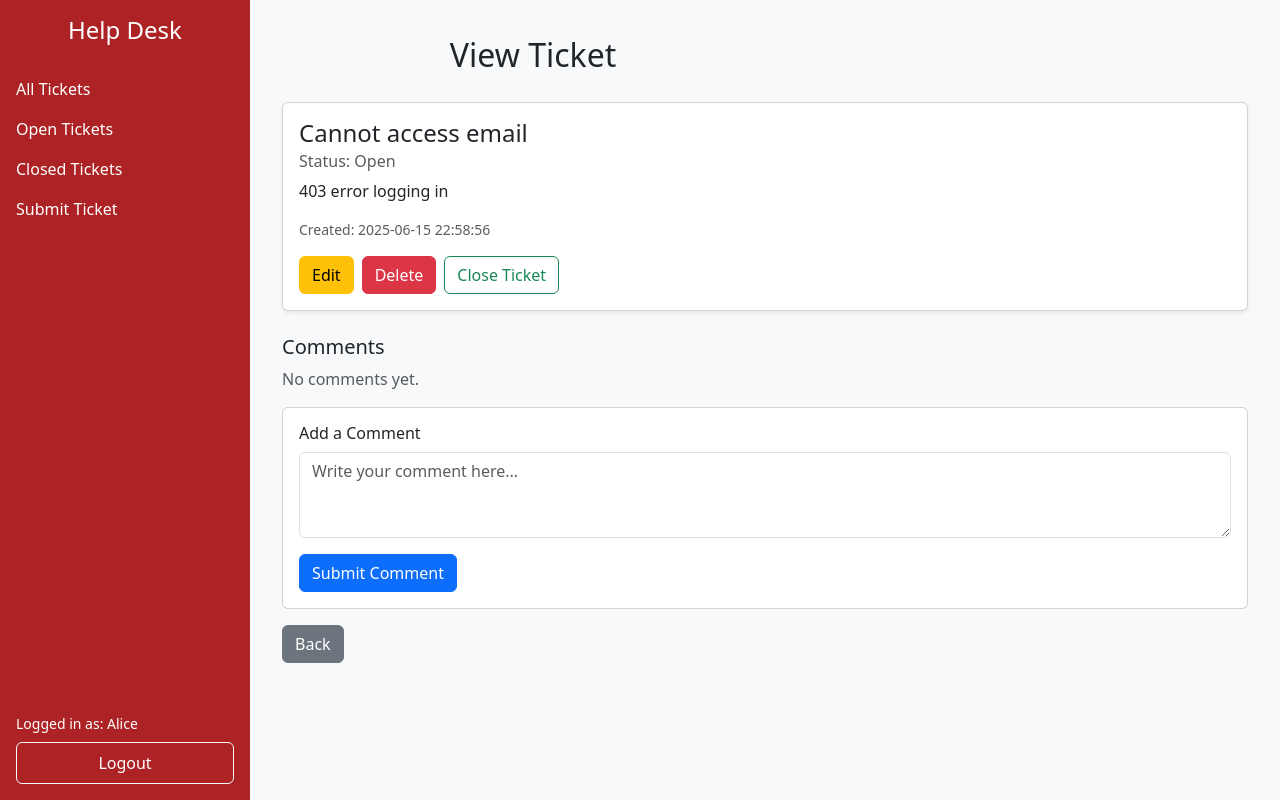
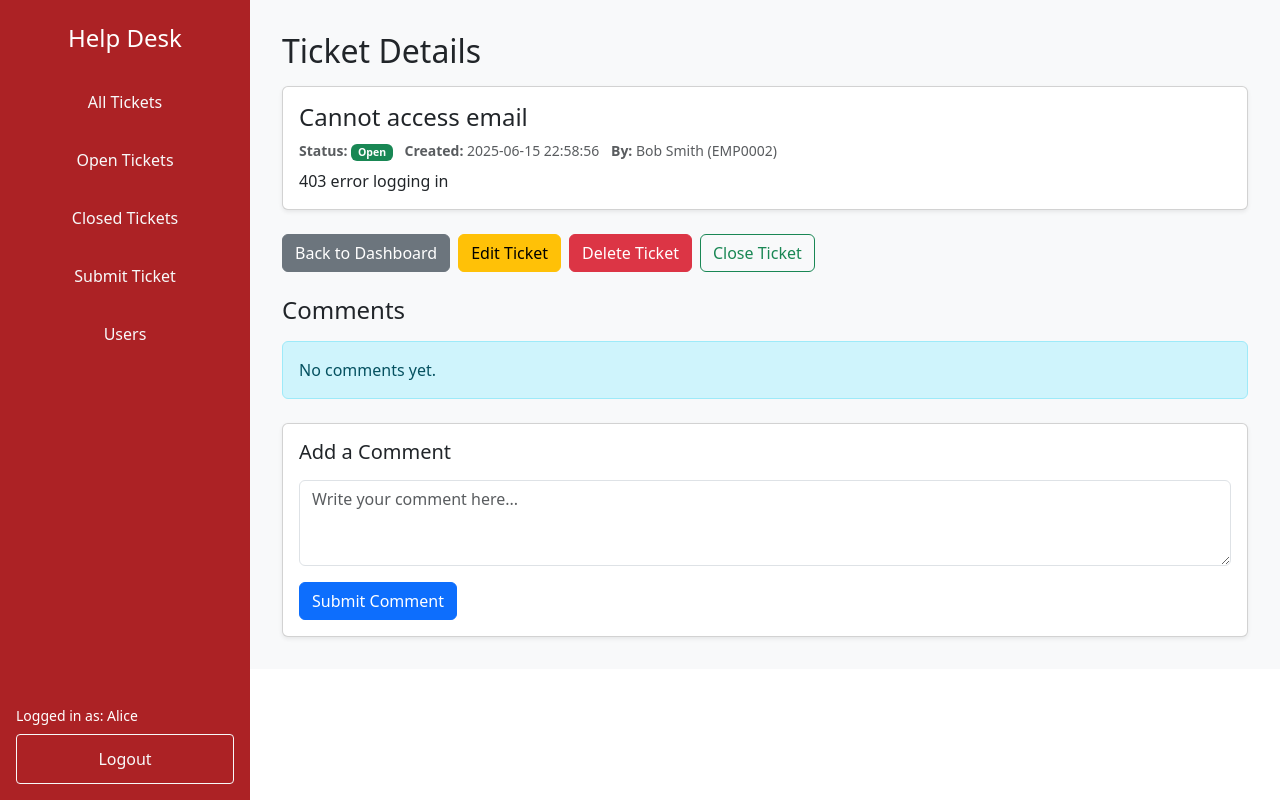
Before and after one commit to FatimahJaved2004/HelpDeskBackend, a Flask app: page /ticket/1 in a window 1280 px wide. Run offline with Flask 3, Linux system fonts and the light colour scheme; a user stored in the database is signed in; data comes from the database, SQL or seed files in the repository; both versions use the stored data as it was after the commit.

Commit message:
added the ability to view users and their tickets

```diff
--- a/app.py
+++ b/app.py
@@ -239,7 +239,14 @@ def view_ticket(ticket_id):
     if 'user_id' not in session:
         return redirect(url_for('login'))
     db = get_db()
-    ticket = db.execute('SELECT * FROM tickets WHERE id = ?', (ticket_id,)).fetchone()
+    ticket = db.execute('''
+        SELECT t.*,
+            u.employee_id,
+            u.first_name || ' ' || u.last_name AS creator_name
+        FROM tickets t
+        JOIN users u ON t.user_id = u.id
+        WHERE t.id = ?
+    ''', (ticket_id,)).fetchone()
     comments = db.execute('''
         SELECT c.content, c.created_at, u.first_name || ' ' || u.last_name AS author
         FROM comments c
@@ -285,6 +292,34 @@ def delete_ticket(ticket_id):
     flash('Ticket deleted successfully.', 'success')
     return redirect(url_for('dashboard'))
 
+@app.route('/admin/users')
+def view_users():
+    if session.get('role') != 'admin':
+        flash('You are not authorised to view this page.', 'error')
+        return redirect(url_for('dashboard'))
+    db = get_db()
+    users = db.execute('SELECT * FROM users').fetchall()
+    return render_template('view_users.html', users=users)
+
+@app.route('/users/<int:user_id>/tickets')
+def view_user_tickets(user_id):
+    if session.get('role') != 'admin':
+        flash('You are not authorised to view this.', 'error')
+        return redirect(url_for('dashboard'))
+
+    db = get_db()
+    user = db.execute('SELECT * FROM users WHERE id = ?', (user_id,)).fetchone()
+    if not user:
+        flash('User not found.', 'error')
+        return redirect(url_for('view_users'))
+
+    tickets = db.execute('''
+        SELECT * FROM tickets WHERE user_id = ? ORDER BY id DESC
+    ''', (user_id,)).fetchall()
+
+    return render_template('view_user_tickets.html', user=user, tickets=tickets)
+
+
 # --- Run ---
 if __name__ == '__main__':
     if not os.path.exists(app.config['DATABASE']):
--- /dev/null
+++ b/static/css/style.css
@@ -0,0 +1,35 @@
+.sidebar {
+  width: 250px;
+  position: fixed;
+  top: 0;
+  bottom: 0;
+  left: 0;
+  background-color: lab(33.64% 57.08 46.95 / 0.867);
+  color: #fff;
+  display: flex;
+  flex-direction: column;
+  justify-content: space-between;
+}
+
+.sidebar a {
+  color: #f8f9fa; /* Bootstrap light color */
+  text-decoration: none;
+  display: block;
+  padding: 0.75rem 1rem;
+  border-radius: 0.25rem;
+  transition: background-color 0.2s, color 0.2s;
+}
+
+.sidebar a:hover {
+  background-color: rgba(255, 255, 255, 0.2);
+  color: #fff;
+}
+
+.main-content {
+  padding: 2rem;
+  background-color: #f8f9fa;
+}
+
+.with-sidebar {
+  margin-left: 250px;
+}
--- a/templates/base_dashboard.html
+++ b/templates/base_dashboard.html
@@ -7,60 +7,32 @@
 
   <!-- Bootstrap 5 CSS -->
   <link href="https://cdn.jsdelivr.net/npm/bootstrap@5.3.3/dist/css/bootstrap.min.css" rel="stylesheet">
-  <style>
-    body {
-      min-height: 100vh;
-      display: flex;
-    }
-    .sidebar {
-      width: 250px;
-      background-color: lab(33.64% 57.08 46.95 / 0.867);
-      color: #fff;
-      display: flex;
-      flex-direction: column;
-      justify-content: space-between;
-    }
-    .sidebar .nav-links {
-      padding: 1rem;
-    }
-    .sidebar a {
-      color: #fff;
-      text-decoration: none;
-      display: block;
-      padding: 0.5rem 0;
-    }
-    .sidebar a:hover {
-      background-color: rgba(255,255,255,0.1);
-      padding-left: 0.5rem;
-      border-radius: 4px;
-    }
-    .main-content {
-      flex-grow: 1;
-      padding: 2rem;
-      background-color: #f8f9fa;
-    }
-  </style>
+  <link href="{{ url_for('static', filename='css/style.css') }}" rel="stylesheet">
+
+
   {% block head %}{% endblock %}
 </head>
 <body>
-
-  <!-- Sidebar -->
+  {% if session.get('user_id') %}
     <div class="sidebar">
       <div class="nav-links">
-      <h4 class="text-center mb-4">Help Desk</h4>
-      <a href="{{ url_for('dashboard') }}">All Tickets</a>
-      <a href="{{ url_for('dashboard') }}?status=Open">Open Tickets</a>
-      <a href="{{ url_for('dashboard') }}?status=Closed">Closed Tickets</a>
-      <a href="{{ url_for('submit_ticket') }}">Submit Ticket</a>
+        <h4 class="text-center mt-4 mb-4">Help Desk</h4>
+        <a href="{{ url_for('dashboard') }}" class="btn w-100 mb-2">All Tickets</a>
+        <a href="{{ url_for('dashboard') }}?status=Open" class="btn w-100 mb-2">Open Tickets</a>
+        <a href="{{ url_for('dashboard') }}?status=Closed" class="btn w-100 mb-2">Closed Tickets</a>
+        <a href="{{ url_for('submit_ticket') }}" class="btn w-100 mb-2">Submit Ticket</a>
+        {% if session.get('role') == 'admin' %}
+          <a href="{{ url_for('view_users') }}" class="btn w-100 mb-2">Users</a>
+        {% endif %}
       </div>
       <div class="p-3">
         <div class="small mb-2">Logged in as: {{ session.get('first_name', 'Guest') }}</div>
         <a href="{{ url_for('logout') }}" class="btn btn-outline-light w-100">Logout</a>
       </div>
     </div>
+  {% endif %}
 
-  <!-- Main Content -->
-<div class="main-content">
+  <div class="main-content {% if session.get('user_id') %}with-sidebar{% endif %}">
     {% with messages = get_flashed_messages(with_categories=true) %}
       {% if messages %}
         <div class="mb-3">
@@ -77,9 +49,9 @@
     {% block content %}{% endblock %}
   </div>
 
-
-  <!-- Bootstrap JS -->
   <script src="https://cdn.jsdelivr.net/npm/bootstrap@5.3.3/dist/js/bootstrap.bundle.min.js"></script>
   {% block scripts %}{% endblock %}
 </body>
+
+
 </html>
--- a/templates/view_ticket.html
+++ b/templates/view_ticket.html
@@ -3,55 +3,72 @@
 {% block title %}View Ticket{% endblock %}
 
 {% block content %}
-<div class="d-flex align-items-center mb-4">
-  <h2 class="me-3" style="visibility: hidden;">Help Desk</h2>
-  <h2 class="mb-0">View Ticket</h2>
+<div class="mb-4">
+  <h2 class="mb-3">Ticket Details</h2>
+
+  <div class="card shadow-sm">
+    <div class="card-body">
+      <h4 class="mb-2">{{ ticket['title'] }}</h4>
+
+      <div class="mb-2 text-muted small">
+        <span class="me-2">
+          <strong>Status:</strong>
+          <span class="badge {{ 'bg-danger' if ticket['status'] == 'Closed' else 'bg-success' }}">
+            {{ ticket['status'] }}
+          </span>
+        </span>
+        <span class="me-2"><strong>Created:</strong> {{ ticket['created_at'] }}</span>
+        <span><strong>By:</strong> {{ ticket['creator_name'] }} ({{ ticket['employee_id'] }})</span>
       </div>
 
-<div class="card shadow-sm mb-4">
-  <div class="card-body">
-    <h4 class="card-title">{{ ticket['title'] }}</h4>
-    <h6 class="card-subtitle mb-2 text-muted">Status: {{ ticket['status'] }}</h6>
-    <p class="card-text">{{ ticket['description'] }}</p>
-    <p class="text-muted small">Created: {{ ticket['created_at'] }}</p>
-
-    <div class="d-flex flex-wrap align-items-center gap-2 mt-3">
-      {% if session['user_id'] == ticket['user_id'] or session['role'] == 'admin' %}
-        <a href="{{ url_for('edit_ticket', ticket_id=ticket['id']) }}" class="btn btn-warning">Edit</a>
-      {% endif %}
-
-      {% if session['role'] == 'admin' %}
-        <form method="POST" action="{{ url_for('delete_ticket', ticket_id=ticket['id']) }}" class="m-0 p-0" onsubmit="return confirm('Are you sure you want to delete this ticket?');">
-          <button type="submit" class="btn btn-danger">Delete</button>
-        </form>
-      {% endif %}
-
-      {% if ticket['status'] != 'Closed' and session['role'] == 'admin' %}
-        <form method="POST" action="{{ url_for('close_ticket', ticket_id=ticket['id']) }}" class="m-0 p-0">
-          <button type="submit" class="btn btn-outline-success">Close Ticket</button>
-        </form>
-      {% endif %}
+      <p class="mb-0">{{ ticket['description'] }}</p>
     </div>
   </div>
 </div>
 
-<h5>Comments</h5>
+<div class="d-flex flex-wrap gap-2 mb-4">
+  <a href="{{ url_for('dashboard') }}" class="btn btn-secondary">Back to Dashboard</a>
+
+  {% if session['user_id'] == ticket['user_id'] or session['role'] == 'admin' %}
+    <a href="{{ url_for('edit_ticket', ticket_id=ticket['id']) }}" class="btn btn-warning">Edit Ticket</a>
+  {% endif %}
+
+  {% if session['role'] == 'admin' %}
+    <form method="POST" action="{{ url_for('delete_ticket', ticket_id=ticket['id']) }}" onsubmit="return confirm('Are you sure you want to delete this ticket?');" class="m-0">
+      <button type="submit" class="btn btn-danger">Delete Ticket</button>
+    </form>
+
+    {% if ticket['status'] != 'Closed' %}
+      <form method="POST" action="{{ url_for('close_ticket', ticket_id=ticket['id']) }}" class="m-0">
+        <button type="submit" class="btn btn-outline-success">Close Ticket</button>
+      </form>
+    {% endif %}
+  {% endif %}
+</div>
+
+<div class="mb-4">
+  <h4 class="mb-3">Comments</h4>
+
   {% if comments %}
-  <ul class="list-group mb-3">
+    <ul class="list-group shadow-sm">
       {% for comment in comments %}
         <li class="list-group-item">
-        <strong>{{ comment['author'] }}</strong> <span class="text-muted small">{{ comment['created_at'] }}</span><br>
-        {{ comment['content'] }}
+          <div class="d-flex justify-content-between mb-1">
+            <strong>{{ comment['author'] }}</strong>
+            <small class="text-muted">{{ comment['created_at'] }}</small>
+          </div>
+          <div>{{ comment['content'] }}</div>
         </li>
       {% endfor %}
     </ul>
   {% else %}
-  <p class="text-muted">No comments yet.</p>
+    <div class="alert alert-info">No comments yet.</div>
   {% endif %}
+</div>
 
-<div class="card mt-3">
+<div class="card shadow-sm">
   <div class="card-body">
-    <h6>Add a Comment</h6>
+    <h5 class="card-title mb-3">Add a Comment</h5>
     <form method="POST" action="{{ url_for('add_comment', ticket_id=ticket['id']) }}">
       <div class="mb-3">
         <textarea class="form-control" name="content" rows="3" placeholder="Write your comment here..." required></textarea>
@@ -60,6 +77,4 @@
     </form>
   </div>
 </div>
-
-<a href="{{ url_for('dashboard') }}" class="btn btn-secondary mt-3">Back</a>
 {% endblock %}
```
Also changed, not shown: templates/home.html (+9 -14 lines), templates/view_user_tickets.html (added, +38 -0 lines), templates/view_users.html (added, +45 -0 lines), tests/test_app.py (+88 -22 lines), data.db, 1 other file. Lines whose indentation alone changed are shown as unchanged.
